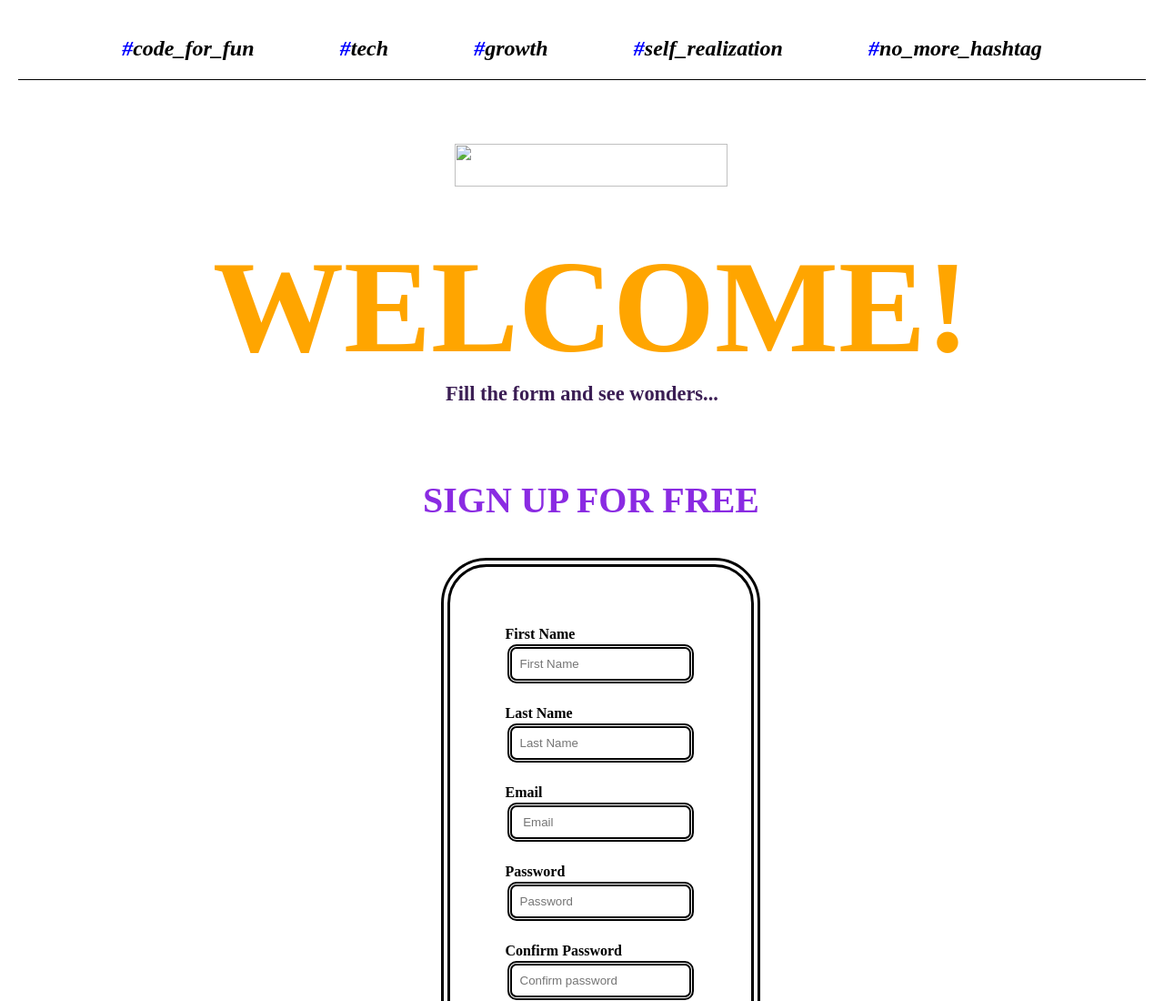
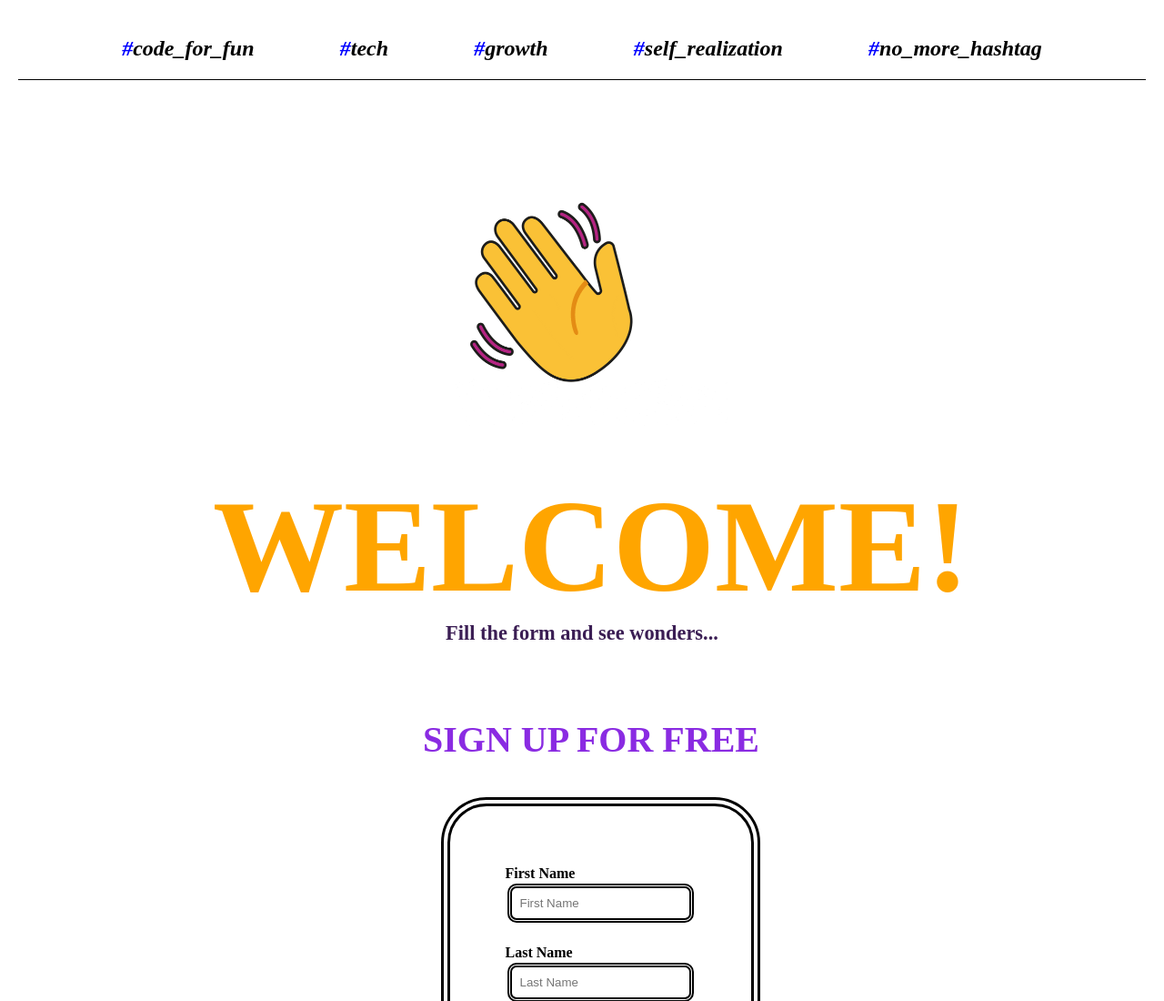
Before and after one commit to Mainboy360/forms, a plain HTML site: page index.html in a window 1280 px wide. Shown: the top 1100 px of the page at 91% size. Drawn offline with Linux system fonts and the light colour scheme.

Commit message:
Add files via upload

```diff
--- a/index.html
+++ b/index.html
@@ -16,7 +16,7 @@
 
   </div>
   <div class="hero">
-     <h1><span><img src="./asset/giphy.gif" width="300px" height="100%"></span>
+     <h1><span><img src="./assets/giphy.gif" width="300px" height="100%"></span>
     <h1><span style="font-size: 9rem; color: orange">Welcome!</span></h1>
     <h4><span style="display: flex; justify-content: center; font-size: 1.4rem; color: #3B1E54">Fill the form and see wonders...</span></h4>
   </div>
```
